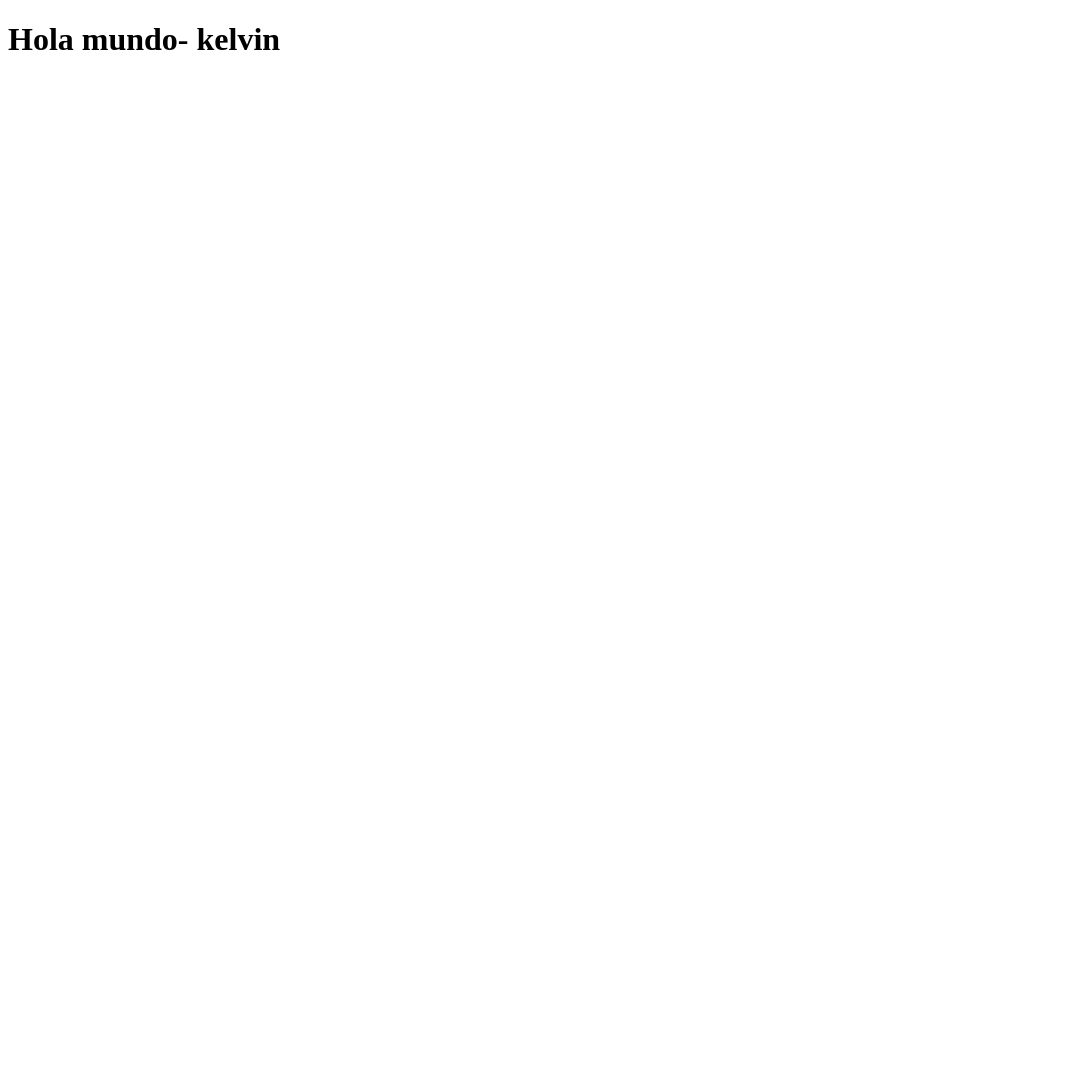
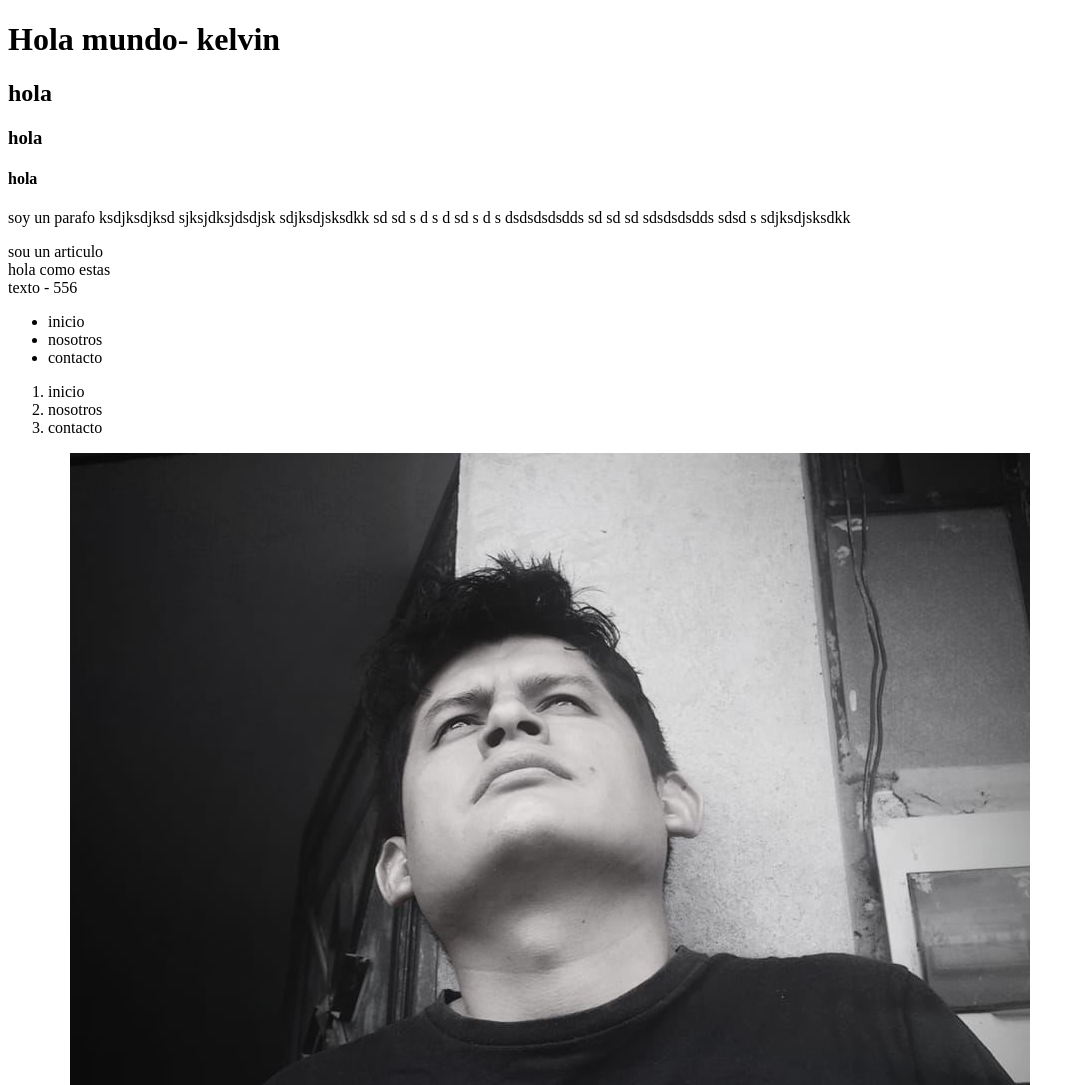
Before and after one commit to kelvin1994/g20-kelvin, a plain HTML site: page index.html in a window 1280 px wide. Shown: the top 1085 px of the page, without its empty margins (0-1085 px from the left). Before the commit the page ends 800 px from the top, so only its background shows below. Drawn offline with Linux system fonts and the light colour scheme.

Commit message:
new filee

```diff
--- a/index.html
+++ b/index.html
@@ -8,5 +8,47 @@
 </head>
 <body>
     <h1>Hola mundo- kelvin</h1>
+    <h2>hola</h2>
+    <h3>hola</h3>
+    <h4>hola</h4>
+    <p>soy un parafo ksdjksdjksd
+        sjksjdksjdsdjsk
+        sdjksdjsksdkk sd sd s d s d sd s d s dsdsdsdsdds sd sd sd sdsdsdsdds sdsd s sdjksdjsksdkk
+    </p>
+
+    <article>sou un articulo</article>
+    <header>hola como estas</header>
+
+
+
+
+
+    <div>texto - 556</div>
+
+    <!-- listas en HTML-->
+    <ul>
+           <!-- li son listas desordenadas-->
+        <li>inicio</li>
+        <li>nosotros</li>
+        <li>contacto</li>
+
+
+    </ul>
+
+     <!-- ol son listas ordenadas-->
+    <ol>
+        <li>inicio</li>
+        <li>nosotros</li>
+        <li>contacto</li>
+    </ol>
+ <!-- enlaces de redireccionamiento-->
+ <a target="_blank" href="https://www.google.com"></a>
+ <a href="./nosotros.html">Nosotros</a>
+
+ <!-- multimedia-->
+ <img src="./kel.jpg" alt="kelvi">
+
+
+
 </body>
 </html>
```
Also changed, not shown: nosotros.html (added, +12 -0 lines), kel.jpg (added).
